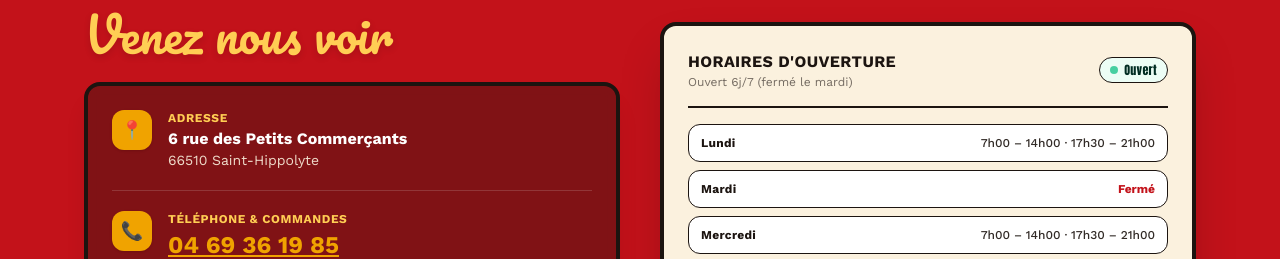
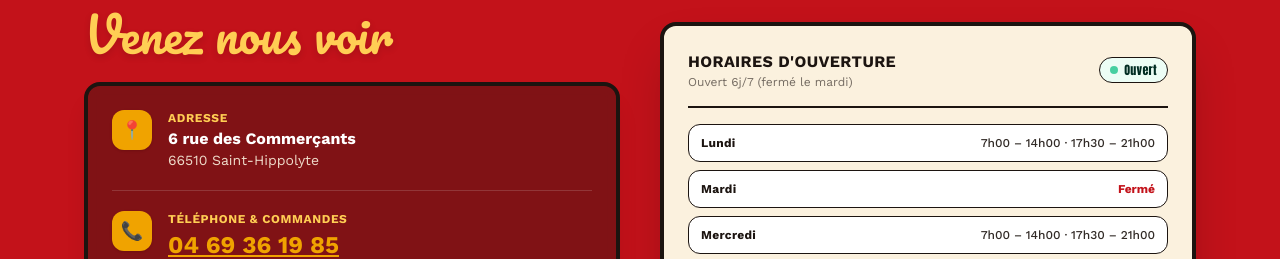
Before and after one commit to Sayzx/chezricco, a Next.js app: page / in a window 1280 px wide. Shown: the part 4105-4364 px from the top of the page. Built offline with nearby package versions, Linux system fonts and the light colour scheme.

Commit message:
Update Hours.tsx

```diff
--- a/src/components/Hours.tsx
+++ b/src/components/Hours.tsx
@@ -46,7 +46,7 @@ export default function Hours() {
                     Adresse
                   </strong>
                   <p className="font-body text-base text-white font-bold leading-snug mt-0.5">
-                    6 rue des Petits Commerçants
+                    6 rue des Commerçants
                   </p>
                   <p className="text-sm text-cream/90 font-body">66510 Saint-Hippolyte</p>
                 </div>
```
